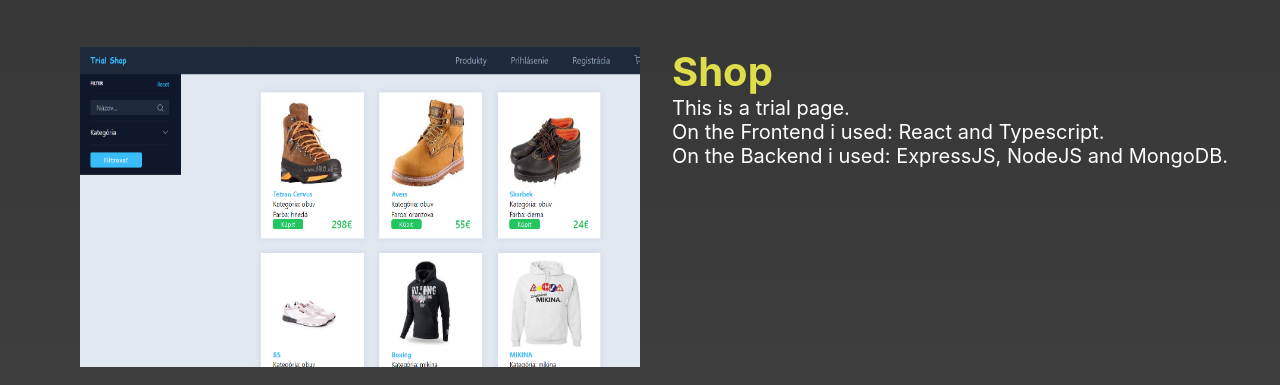
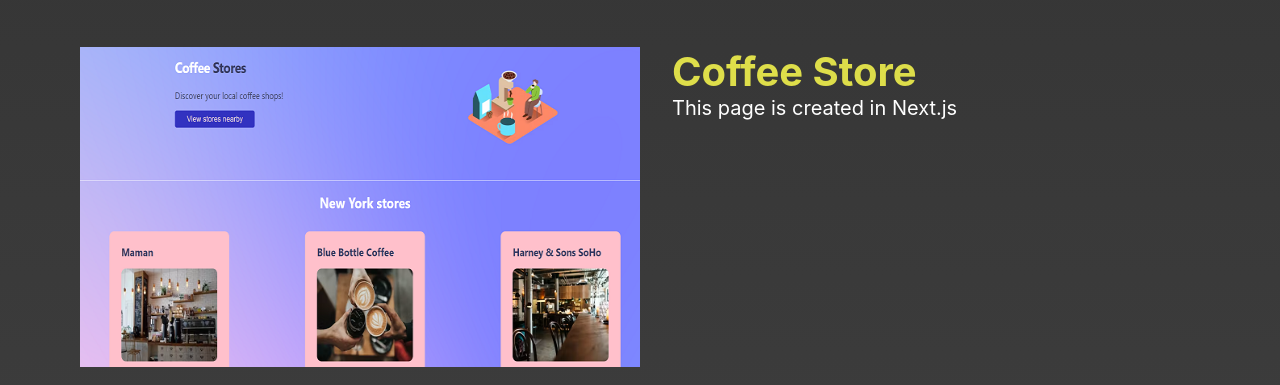
Before and after one commit to gjojo1234/portfolio2, a React (Create React App) app in the folder client/: page / in a window 1280 px wide. Shown: the part 504-889 px from the top of the page. Built offline with nearby package versions, Linux system fonts and the light colour scheme; no server answers.

Commit message:
add coffeeStore project

```diff
--- a/client/src/components/Home.js
+++ b/client/src/components/Home.js
@@ -45,6 +45,25 @@ const Home = () => {
         </section>
         <section className="homeSection2">
           <h1 className="homeTitle2">my project</h1>
+          <div className="project1">
+            <aside>
+              <a
+                href="https://coffee-store-2mj6p8zi7-gjojo1234.vercel.app/"
+                target="_blank"
+                rel="noreferrer"
+              >
+                <img
+                  src="./img/coffeeStore.png"
+                  alt="coffee store"
+                  className="projectImage"
+                />
+              </a>
+            </aside>
+            <article className="projectArticle">
+              <h1>Coffee Store</h1>
+              <p>This page is created in Next.js</p>
+            </article>
+          </div>
           <div className="project1">
             <aside>
               <a
```
Also changed, not shown: client/public/img/coffeeStore.png (added).
